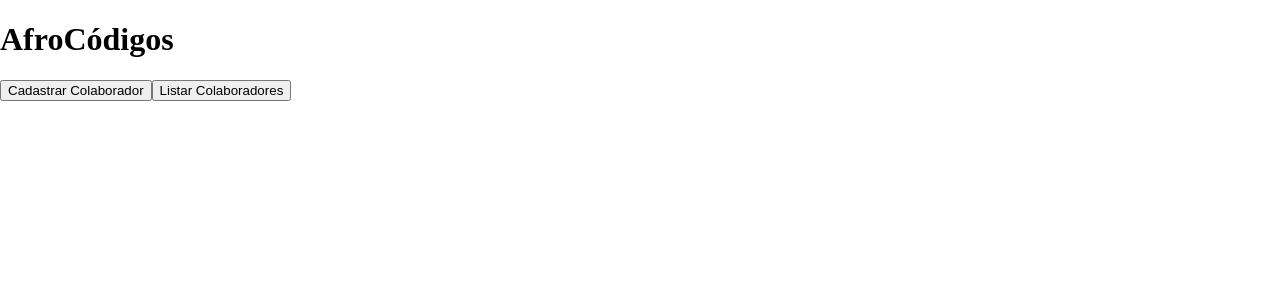
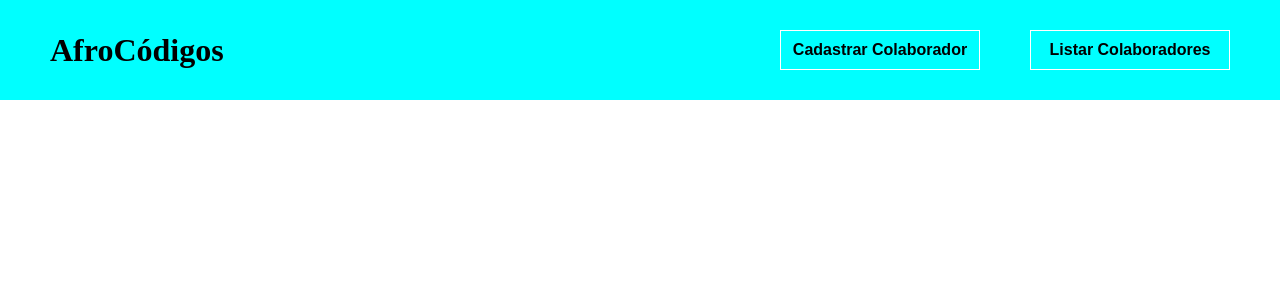
Before and after one commit to vanilo-ferreira/projeto-afrocodigos, an Angular app: page / in a window 1280 px wide. Shown: the top 300 px of the page. Built offline with nearby package versions, Linux system fonts and the light colour scheme.

Commit message:
feat: Estilizar o AppComponeent

```diff
--- a/src/app/app.component.css
+++ b/src/app/app.component.css
@@ -0,0 +1,34 @@
+.container {
+    width: 100%;
+    height: 100px;
+    background-color: aqua;
+
+    display: flex;
+    justify-content: space-between;
+    align-items: center;
+}
+
+.titulo {
+    margin-left: 50px;
+}
+
+.menu {
+    display: flex;
+    justify-content: flex-end;
+    align-items: center;
+}
+
+.menu button {
+    font-size: 16px;
+    margin-right: 50px;
+    border: solid 1px white;
+    background-color: transparent;
+    height: 40px;
+    width: 200px;
+    font-weight: bold;
+}
+
+.menu button:hover {
+    border: solid 1px black;
+    background-color: white;
+}
```
